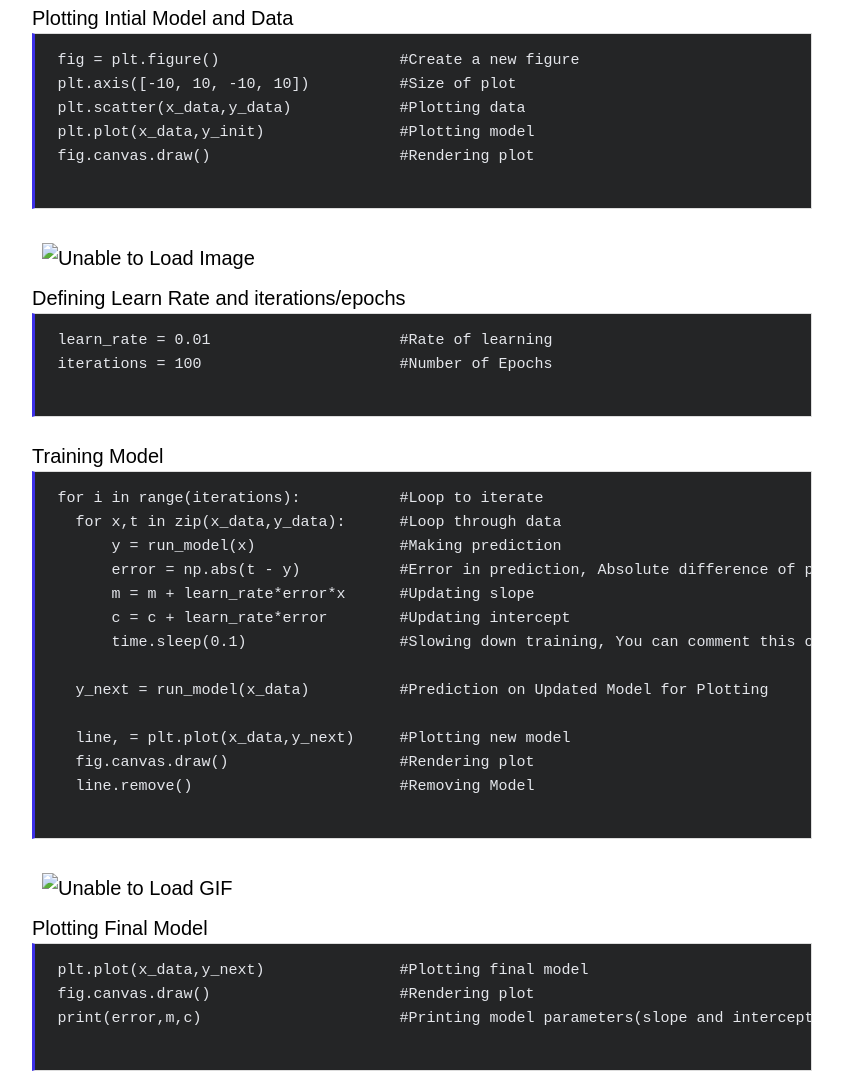
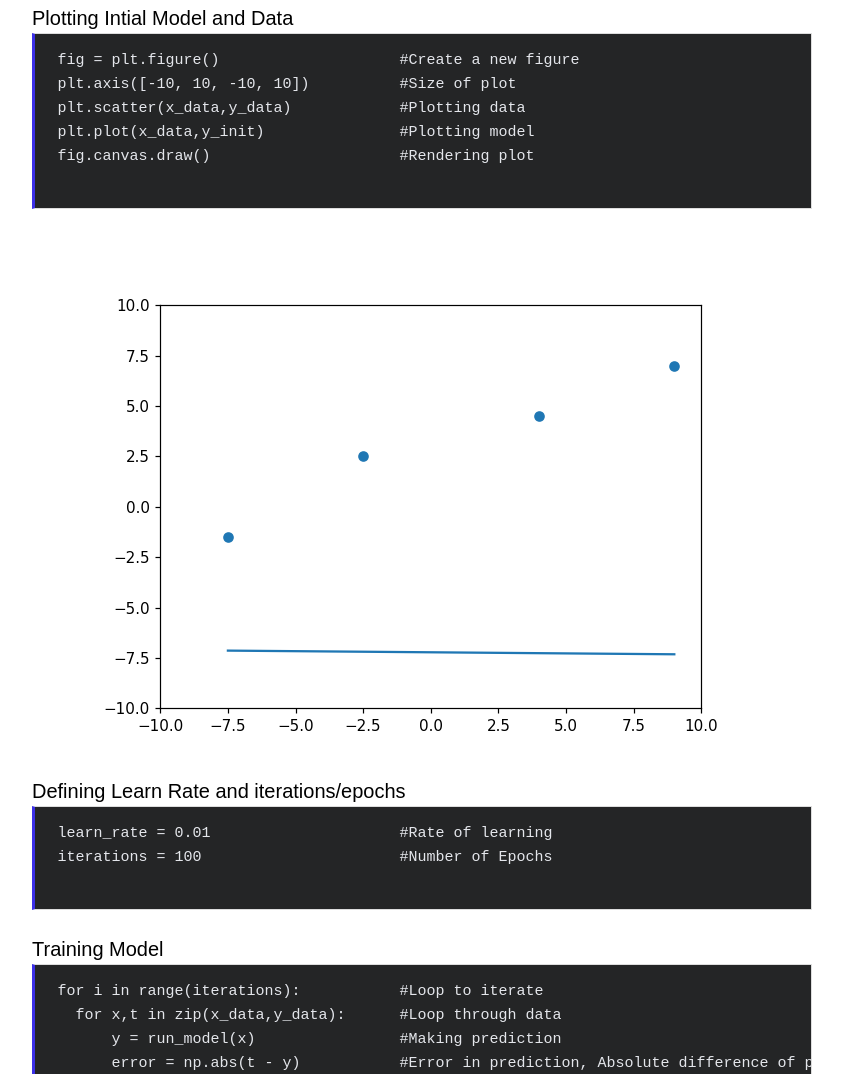
Before and after one commit to ABajad/Linear-Regression-From-Scratch, a plain HTML site: page index.html in a window 1280 px wide. Shown: the part 2743-3817 px from the top of the page, without its empty margins (218-1061 px from the left). Drawn offline with Linux system fonts and the light colour scheme.

Commit message:
updated image/gif path

```diff
--- a/index.html
+++ b/index.html
@@ -133,10 +133,7 @@ plt.scatter(x_data,y_data)            #Plotting data
 plt.plot(x_data,y_init)               #Plotting model
 fig.canvas.draw()                     #Rendering plot
         </pre>
-        <img
-          src="/blog/assests/random_Model+Data.png"
-          alt="Unable to Load Image"
-        />
+        <img src="./assests/random_Model+Data.png" alt="Unable to Load Image" />
       </div>
       <div>
         Defining Learn Rate and iterations/epochs
@@ -162,10 +159,7 @@ for i in range(iterations):           #Loop to iterate
   fig.canvas.draw()                   #Rendering plot
   line.remove()                       #Removing Model
         </pre>
-        <img
-          src="/blog/assests/ezgif.com-gif-maker.gif"
-          alt="Unable to Load GIF"
-        />
+        <img src="./assests/ezgif.com-gif-maker.gif" alt="Unable to Load GIF" />
       </div>
       <div>
         Plotting Final Model
@@ -221,10 +215,7 @@ plt.scatter(x_data,y_data)
 plt.plot(x_data,y_pred)
 fig.canvas.draw()
         </pre>
-        <img
-          src="https://raw.githubusercontent.com/ABajad/Blog/main/assests/SKlearn_Model.png"
-          alt="Unable to Load Image"
-        />
+        <img src="./assests/SKlearn_Model.png" alt="Unable to Load Image" />
       </div>
     </div>
     <footer></footer>
```
